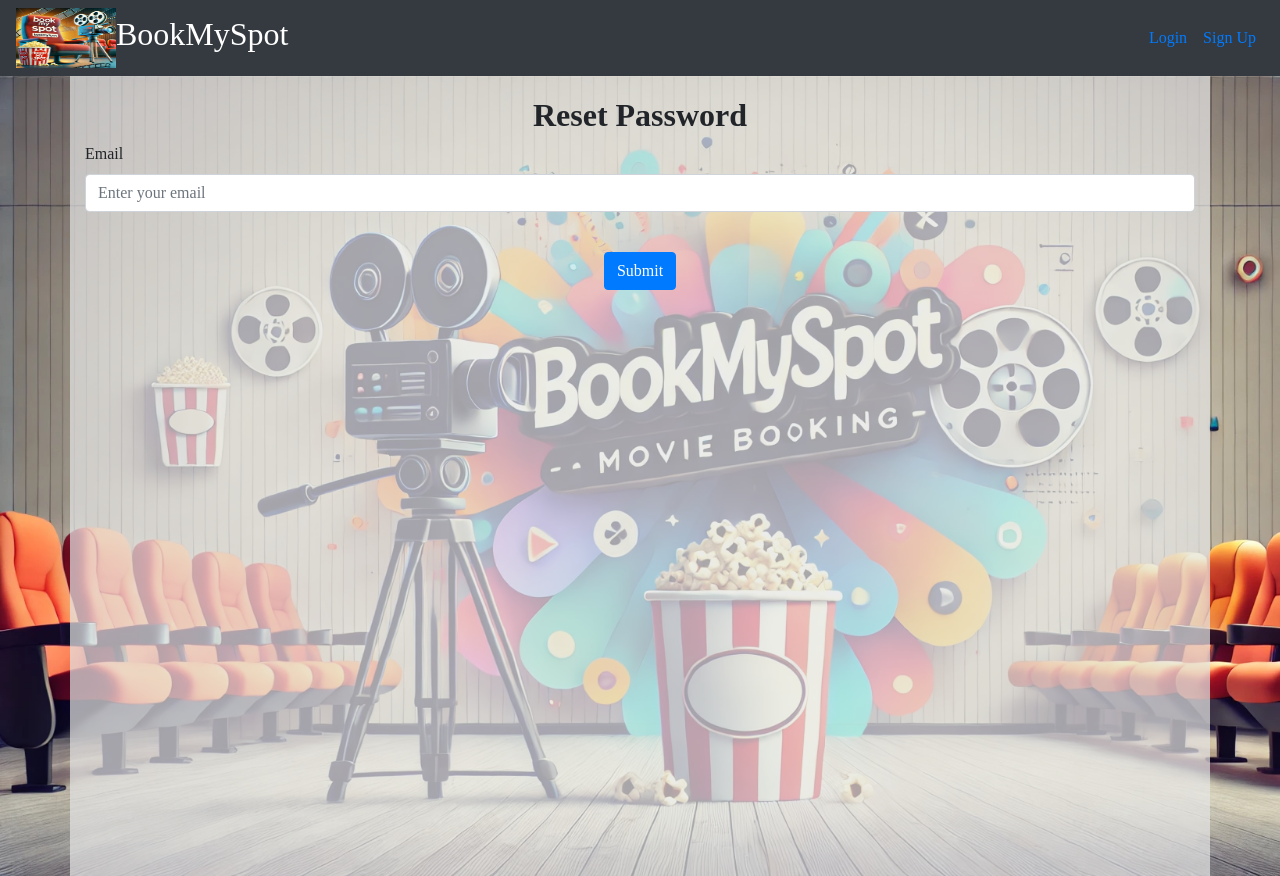
After one commit to Kabirjeet/SCM_Project_BookMySpot, a Flask app: page /reset_password in a window 1280 px wide. The commit adds this page. Run offline with Flask 3, Linux system fonts and the light colour scheme; some libraries are stand-ins or nearby versions.

Commit message:
Rest Password Added

```diff
--- a/website/auth.py
+++ b/website/auth.py
@@ -164,6 +164,41 @@ def book_tickets():
         flash('Email service is not configured properly.', category='error')
         return redirect(url_for('auth.book_tickets'))
 
+# ------------------------------------------------------Reset Password------------------------------------------
+
+@auth.route('/reset_password', methods=['GET', 'POST'])
+def reset_password():
+    if request.method == 'POST':
+        email = request.form.get('email')
+        new_password = request.form.get('password')
+        confirm_password = request.form.get('confirm_password')
+
+        if email and not new_password:
+
+            user = User.query.filter_by(email=email).first()
+            if user:
+                flash('Email found. You can now reset your password.', category='success')
+                return render_template("reset_password.html", email=email, show_password_fields=True, user=current_user)
+            else:
+                flash('Email does not exist.', category='error')
+                return render_template("reset_password.html", show_password_fields=False, user=current_user)
+
+        elif email and new_password and confirm_password:
+
+            if new_password == confirm_password and len(new_password) >= 7:
+                user = User.query.filter_by(email=email).first()
+                if user:
+                    user.password = generate_password_hash(new_password, method='pbkdf2:sha256')
+                    db.session.commit()
+                    flash('Password reset successfully!', category='success')
+                    return redirect(url_for('auth.login'))
+                else:
+                    flash('An error occurred. Please try again.', category='error')
+            else:
+                flash('Passwords do not match or are too short.', category='error')
+
+    return render_template("reset_password.html", show_password_fields=False, user=current_user)
+
 # ------------------------------------------------------English Routes----------------------------------------------
 
 @auth.route('/bookdeadpool')
--- a/website/templates/base.html
+++ b/website/templates/base.html
@@ -113,6 +113,19 @@
     <script src="https://maxcdn.bootstrapcdn.com/bootstrap/4.0.0/js/bootstrap.min.js"
         integrity="sha384-JZR6Spejh4U02d8jOt6vLEHfe/JQGiRRSQQxSfFWpi1MquVdAyjUar5+76PVCmYl"
         crossorigin="anonymous"></script>
+
+        <script>
+            setTimeout(function() {
+                var alert = document.querySelector('.alert');
+                if (alert) {
+                    alert.classList.remove('show');
+                    alert.classList.add('fade');
+                    setTimeout(function() {
+                        alert.style.display = 'none';
+                    }, 500);
+                }
+            }, 5000);
+        </script>
 </body>
 
 </html>
--- a/website/templates/login.html
+++ b/website/templates/login.html
@@ -12,6 +12,7 @@
     <div class="form-group">
         <label for="password">Password</label>
         <input type="password" class="form-control" name="password" id="password" placeholder="Enter Password">
+        <u><a href="{{ url_for('auth.reset_password') }}" style="margin-left: 85%;">Forgot Password?</a></u> <br>
     </div>
     <br>
     <center>
--- /dev/null
+++ b/website/templates/reset_password.html
@@ -0,0 +1,32 @@
+{% extends "base.html" %}
+{% block title %}Reset Password{% endblock %}
+
+{% block content %}
+
+<form method="post">
+    <h2 align="center" style="font-weight: bold;">Reset Password</h2>
+
+    <div class="form-group">
+        <label for="email">Email</label>
+        <input type="email" class="form-control" name="email" id="email" placeholder="Enter your email"
+               value="{{ email }}" required {% if show_password_fields %} readonly {% endif %}>
+    </div>
+
+    {% if show_password_fields %}
+        <div class="form-group">
+            <label for="password">New Password</label>
+            <input type="password" class="form-control" name="password" id="password" placeholder="Enter new password" required>
+        </div>
+        <div class="form-group">
+            <label for="confirm_password">Confirm New Password</label>
+            <input type="password" class="form-control" name="confirm_password" id="confirm_password" placeholder="Confirm new password" required>
+        </div>
+    {% endif %}
+
+    <br>
+    <center>
+        <button type="submit" class="btn btn-primary">Submit</button>
+    </center>
+</form>
+
+{% endblock %}
```
Also changed, not shown: website/database.db.
